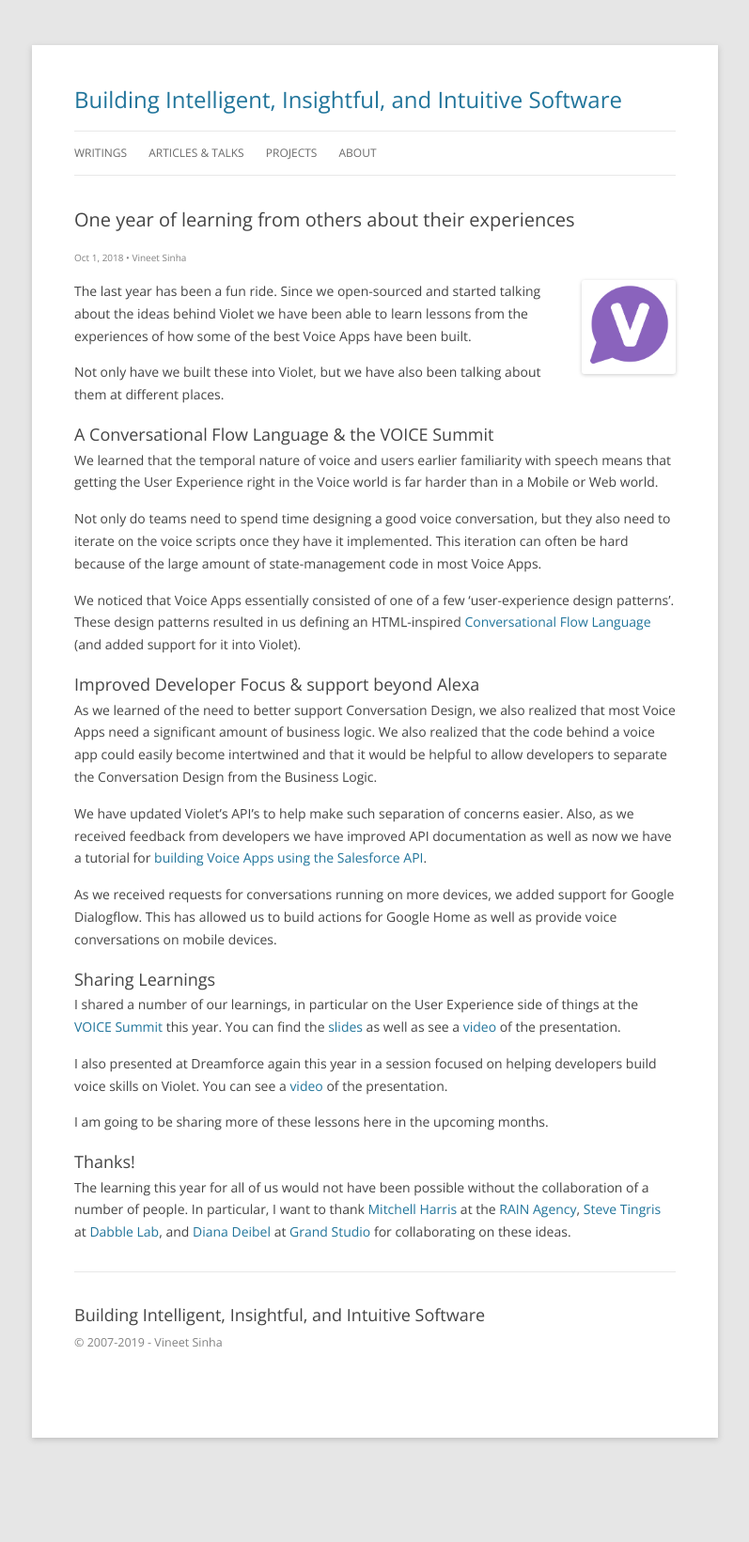
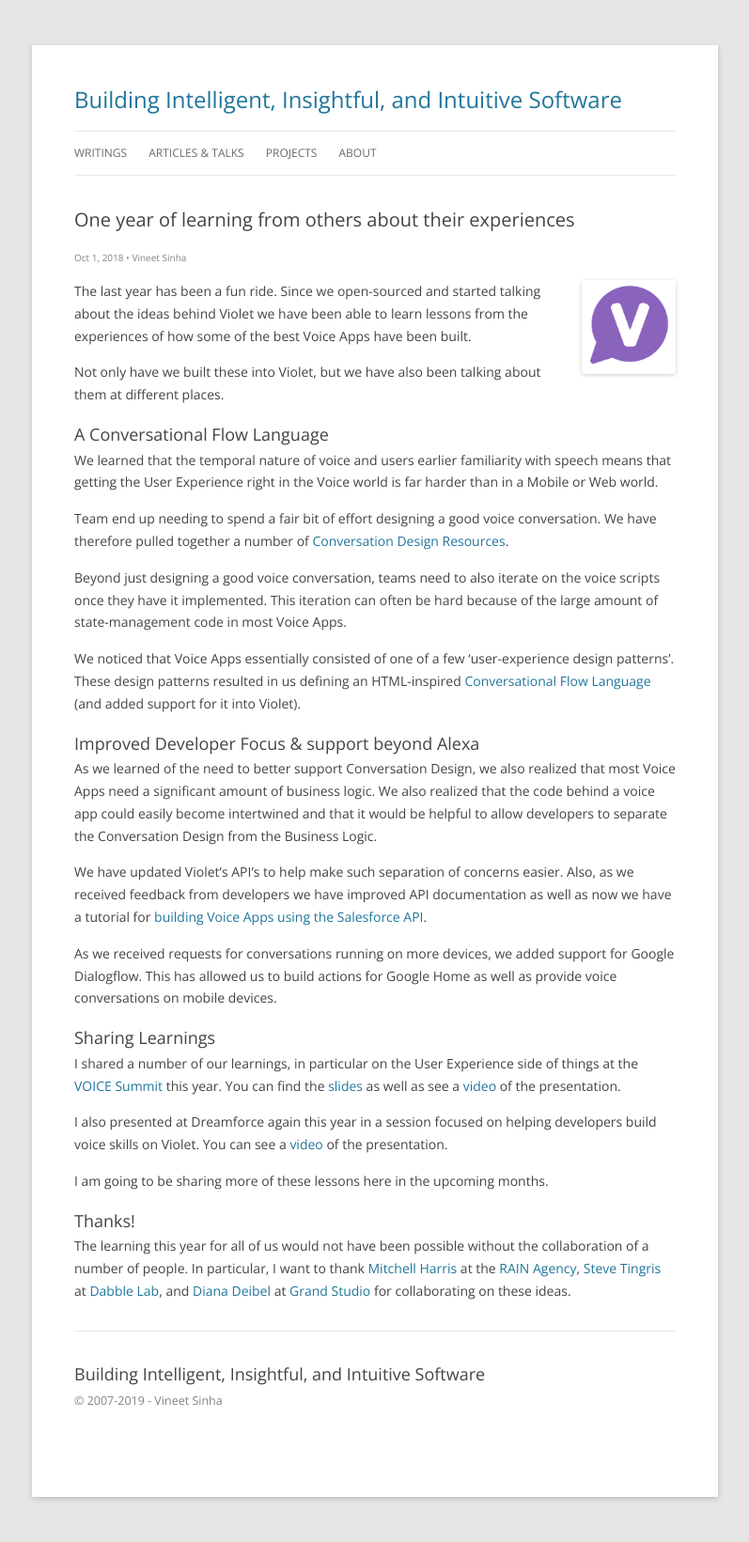
Before and after one commit to i3labs/i3labs.github.io, a Jekyll site: the page built from _posts/2018-10-01-one-year-of-learning-about-others-voice-apps.md, in a window 1280 px wide. Shown: the whole page at 94% size, without its empty margins (241-1038 px from the left). Built offline with Jekyll 4.4.1, drawn with Linux system fonts in a browser that asks for light colours; before the commit the page ends 1578 px from its top, so only the background shows below that.

Commit message:
linking to the conversation design resources

```diff
--- a/_posts/2018-10-01-one-year-of-learning-about-others-voice-apps.md
+++ b/_posts/2018-10-01-one-year-of-learning-about-others-voice-apps.md
@@ -12,11 +12,13 @@
 
 Not only have we built these into Violet, but we have also been talking about them at different places.<!--more-->
 
-## A Conversational Flow Language & the VOICE Summit
+## A Conversational Flow Language
 
 We learned that the temporal nature of voice and users earlier familiarity with speech means that getting the User Experience right in the Voice world is far harder than in a Mobile or Web world.
 
-Not only do teams need to spend time designing a good voice conversation, but they also need to iterate on the voice scripts once they have it implemented. This iteration can often be hard because of the large amount of state-management code in most Voice Apps.
+Team end up needing to spend a fair bit of effort designing a good voice conversation. We have therefore pulled together a number of [Conversation Design Resources](https://helloviolet.ai/docs/conversation-design-resources).
+
+Beyond just designing a good voice conversation, teams need to also iterate on the voice scripts once they have it implemented. This iteration can often be hard because of the large amount of state-management code in most Voice Apps.
 
 We noticed that Voice Apps essentially consisted of one of a few 'user-experience design patterns'. These design patterns resulted in us defining an HTML-inspired [Conversational Flow Language](https://helloviolet.ai/docs/conversation-flow-design) (and added support for it into Violet).
 
```
